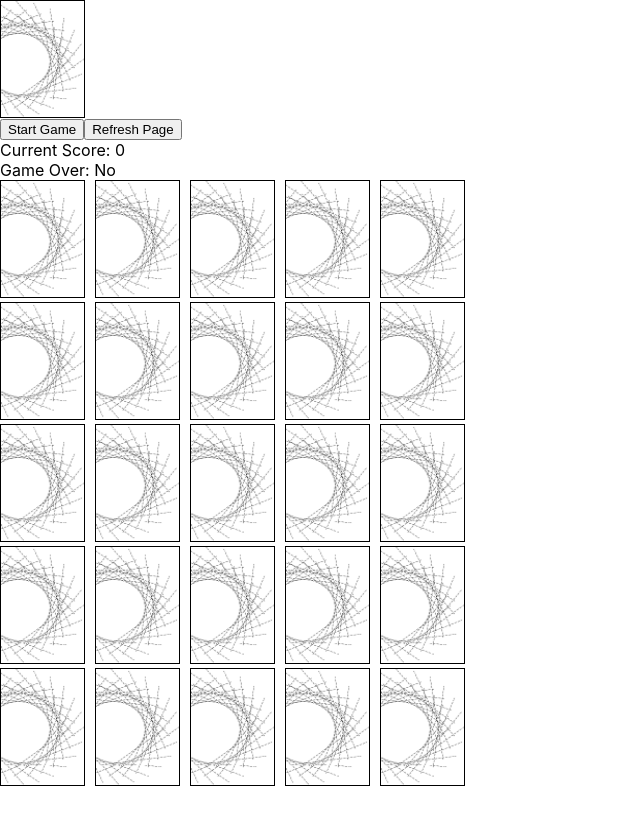
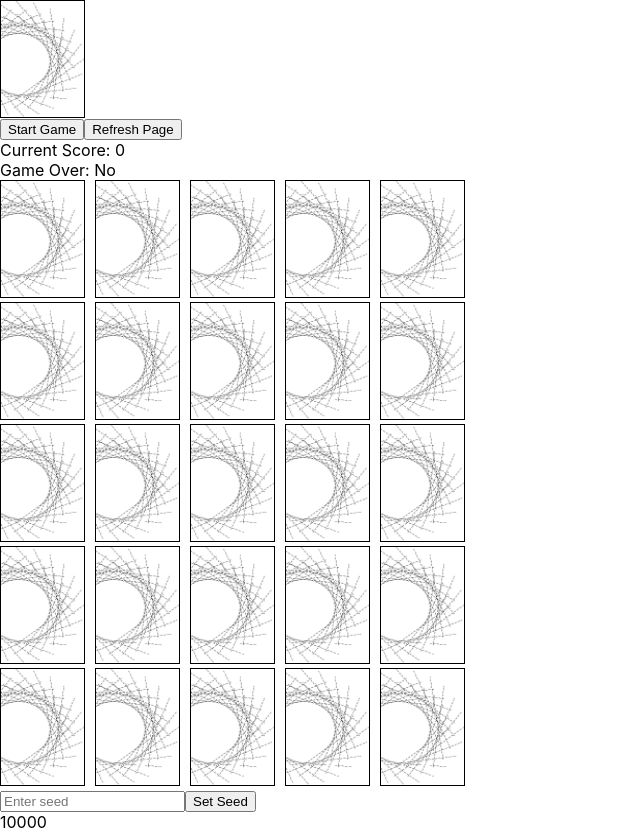
Before and after one commit to RABlue27/pokerbingo, a React (Create React App) app: page / in a window 1280 px wide. Shown: the whole page, without its empty margins (0-640 px from the left). Before the commit the page ends 800 px from the top, so only its background shows below. Built offline with nearby package versions, Linux system fonts and the light colour scheme.

Commit message:
added custom seed

```diff
--- a/src/App.js
+++ b/src/App.js
@@ -23,11 +23,12 @@ const Grid = () => {
   const [isGameOver, setGameOver] = useState(false);
   const [results, setResults] = useState([]);
   const [seed, setSeed] = useState(1);
+  const [inputValue, setInputValue] = useState('');
 
   useEffect(() => {
     const currentDate = new Date();
     const dayOfMonth = currentDate.getDate();
-    setSeed(0);
+    setSeed(10000);
   }, []);
 
   const generateRandomNumber = (seed) => {
@@ -151,6 +152,17 @@ const refreshPage = () => {
 };
 
 
+const handleSeedInputChange = (event) => {
+  setInputValue(event.target.value);
+};
+
+const handleSeedButtonClick = () => {
+  const seedAsNumber = parseInt(inputValue, 10);
+  setSeed(seedAsNumber);
+};
+
+
+
 
 return (
   <div>
@@ -195,7 +207,17 @@ return (
       </div>
     ))}
 
+    <div>
+    <input
+        type="number"
+        value={inputValue}
+        onChange={handleSeedInputChange}
+        placeholder="Enter seed"
+        />
+        <button onClick={handleSeedButtonClick}>Set Seed</button>
+    </div>
 
+      <div> {seed} </div>
 
   </div>
 );
```
